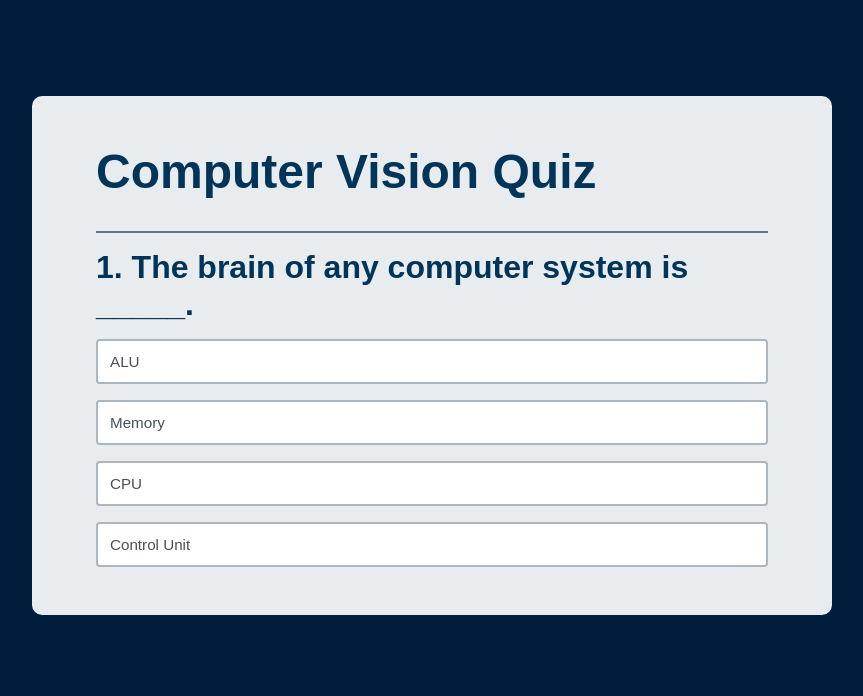
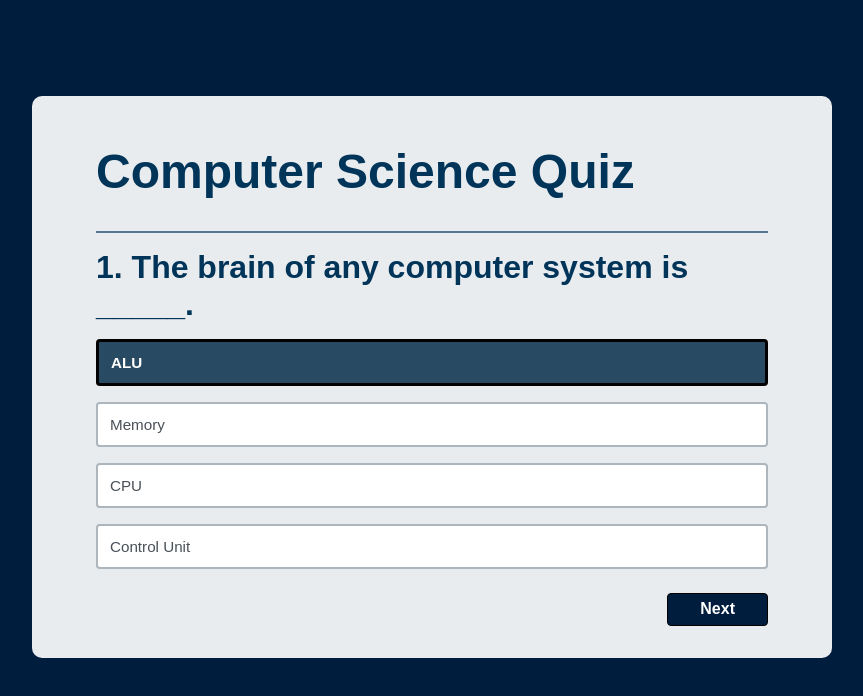
Before and after one commit to rishabhgupta-21/Computer-Science-Quiz-Website, a plain HTML site: page index.html in a window 1280 px wide. Both pictures are taken after a click on the button "ALU". Shown: the whole page, without its empty margins (208-1071 px from the left). Drawn offline with Linux system fonts and the light colour scheme.

Commit message:
added Click Functionality for Option Buttons

```diff
--- a/app.js
+++ b/app.js
@@ -7,7 +7,8 @@ const questions = [
             { prompt: 'Memory', correct: false },
             { prompt: 'CPU', correct: true },
             { prompt: 'Control Unit', correct: false }
-        ]
+        ],
+        selected: [false, -1]
     },
 
     {
@@ -17,7 +18,8 @@ const questions = [
             { prompt: 'Element of Digital Image', correct: true },
             { prompt: 'Cluster of Analog Image', correct: false },
             { prompt: 'Cluster of Digital Image', correct: false }
-        ]
+        ],
+        selected: [false, -1]
     },
 
     {
@@ -27,7 +29,8 @@ const questions = [
             { prompt: 'Interpreter', correct: false },
             { prompt: 'Assembler', correct: true },
             { prompt: 'Comparator', correct: false }
-        ]
+        ],
+        selected: [false, -1]
     },
 
     {
@@ -37,7 +40,8 @@ const questions = [
             { prompt: 'Interactive Computer', correct: true },
             { prompt: 'Batch Processing', correct: false },
             { prompt: 'Time Sharing', correct: false }
-        ]
+        ],
+        selected: [false, -1]
     },
 
     {
@@ -47,7 +51,8 @@ const questions = [
             { prompt: 'All Purpose Scientific Code for Information Interchange', correct: false },
             { prompt: 'American Security Code for Information Interchange', correct: false },
             { prompt: 'American Scientific Code for Information Interchange', correct: false }
-        ]
+        ],
+        selected: [false, -1]
     },
 
     {
@@ -57,7 +62,8 @@ const questions = [
             { prompt: 'James D. Foley', correct: false },
             { prompt: 'Douglas Engelbart', correct: false },
             { prompt: 'James Gosling', correct: true }
-        ]
+        ],
+        selected: [false, -1]
     },
 
     {
@@ -67,7 +73,8 @@ const questions = [
             { prompt: 'Swapping', correct: true },
             { prompt: 'Spooling', correct: false },
             { prompt: 'Catching', correct: false }
-        ]
+        ],
+        selected: [false, -1]
     },
 
     {
@@ -77,7 +84,8 @@ const questions = [
             { prompt: '7', correct: false },
             { prompt: '2', correct: false },
             { prompt: '4', correct: true }
-        ]
+        ],
+        selected: [false, -1]
     },
 
     {
@@ -87,7 +95,8 @@ const questions = [
             { prompt: 'WWW', correct: false },
             { prompt: 'Facebook', correct: true },
             { prompt: 'Netscape Navigator', correct: false }
-        ]
+        ],
+        selected: [false, -1]
     },
 
     {
@@ -97,7 +106,8 @@ const questions = [
             { prompt: 'Spyware', correct: false },
             { prompt: 'Cookie', correct: true },
             { prompt: 'Malware', correct: false }
-        ]
+        ],
+        selected: [false, -1]
     }
 ];
 
@@ -111,7 +121,6 @@ let currentQuestionIndex = 0;
 let score = 0;
 
 // Functions that make up the Flow Logic
-
 function startQuiz() {
     // Reset both to Zero
     currentQuestionIndex = 0;
@@ -135,15 +144,53 @@ function showQuestion() {
 
     // Option Buttons
     for (let optionIndex = 0; optionIndex < currentQuestion.options.length; optionIndex++) {
+
         // Used for the below query to select the correct Option Button
         let optionNumber = optionIndex + 1;
 
         // Displaying each Option
-        const optionButton = document.querySelector(`#answer-buttons button:nth-child(${optionNumber})`);
+        const optionButton = document.querySelector(`#answer-buttons .btn:nth-child(${optionNumber})`);
         optionButton.innerText = currentQuestion.options[optionIndex].prompt;
+
+        // Click Functionality on Option Buttons
+        optionButton.addEventListener('click', function (e) {
+            // Option Buttons
+            // this.classList.toggle('clicked');
+
+            // If no option is selected when we click
+            if (currentQuestion.selected[0] === false && currentQuestion.selected[1] === -1) {
+                optionButton.classList.add('clicked');
+                currentQuestion.selected = [true, optionIndex];
+            }
+
+            // If this same option is selected when we click
+            else if (currentQuestion.selected[0] === true && currentQuestion.selected[1] === optionIndex) {
+                optionButton.classList.remove('clicked');
+                currentQuestion.selected = [false, -1];
+            }
+
+            // If another option is selected when we click
+            else if (currentQuestion.selected[0] === true && currentQuestion.selected[1] !== optionIndex) {
+                // Create an element for the currently selected option
+                let selectedOptionNumber = currentQuestion.selected[1] + 1;
+                const selectedOption = document.querySelector(`#answer-buttons .btn:nth-child(${selectedOptionNumber})`);
+
+                // .clicked Effect
+                selectedOption.classList.remove('clicked');
+                optionButton.classList.add('clicked');
+
+                // update the 'selected' array
+                currentQuestion.selected = [true, optionIndex];
+            }
+
+            // Next Button Logic
+            if (currentQuestion.selected[0] === true)
+                nextButton.classList.remove('hide');
+            else
+                nextButton.classList.add('hide');
+        });
     }
 }
 
-
 // CALLING
 startQuiz();
--- a/index.html
+++ b/index.html
@@ -12,7 +12,7 @@
 <body>
 
     <div class="app">
-        <h1>Computer Vision Quiz</h1>
+        <h1>Computer Science Quiz</h1>
 
         <div class="quiz">
             <h2 id="question">Question goes here!</h2>
--- a/style.css
+++ b/style.css
@@ -82,6 +82,9 @@ body {
     cursor: pointer;
 
     transition: transform 0.2s;
+
+    /* Button will be Hidden till user chooses an option! */
+    /* display: none; */
 }
 
 #next-button button:hover {
@@ -94,3 +97,15 @@ body {
 .hide {
     display: none;
 }
+
+
+.clicked {
+    background-color: #284b63;
+    color: white;
+    border: 3px solid black;
+    font-weight: 700;
+}
+
+.btn.clicked:hover {
+    background-color: #284b63;
+}
```
